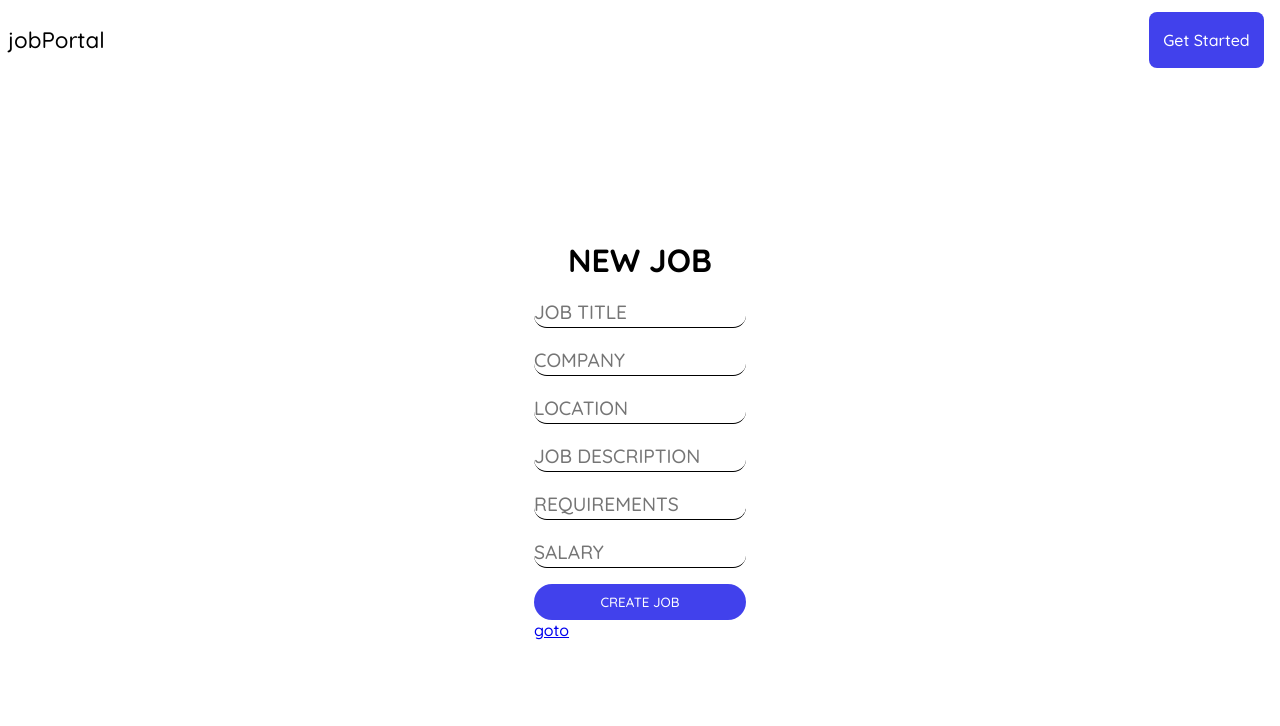
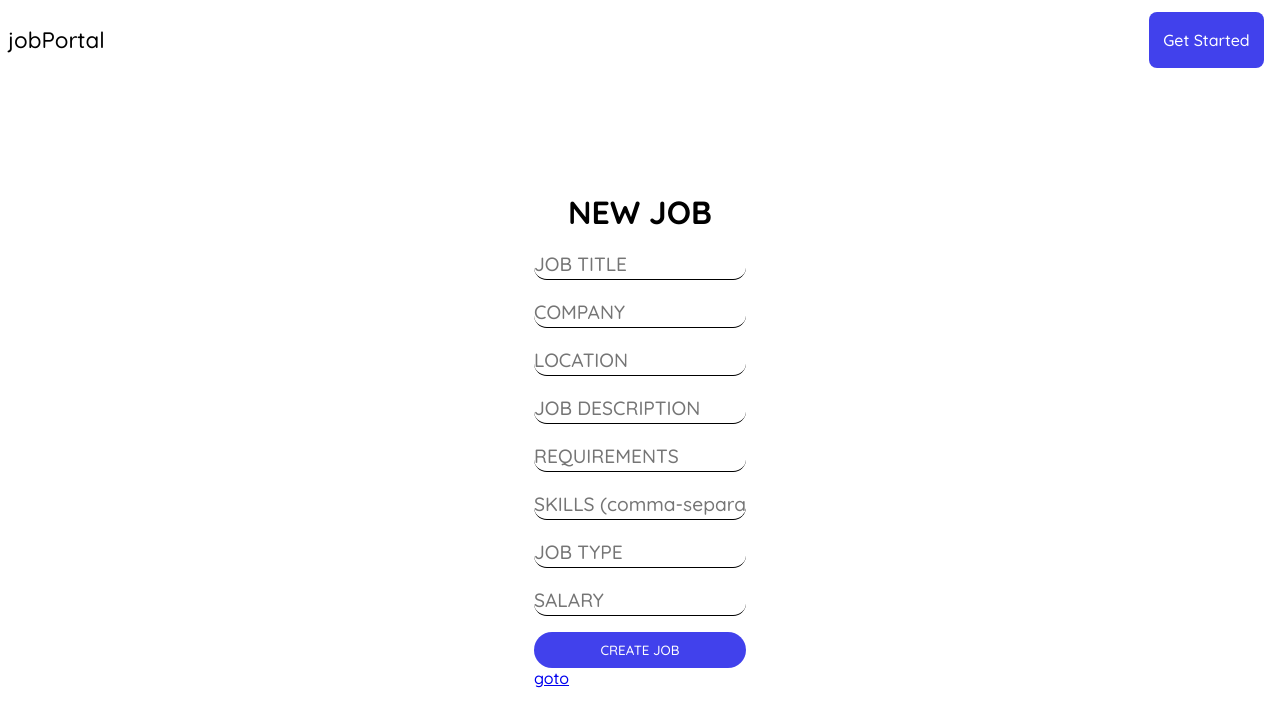
Before and after one commit to RAHULANUP/JobPortal, a React (Create React App) app: page /postjob in a window 1280 px wide. Shown: the top 726 px of the page. Built offline with nearby package versions, Linux system fonts and the light colour scheme.

Commit message:
Config PostJob

```diff
--- a/src/components/Postjob/Postjob.jsx
+++ b/src/components/Postjob/Postjob.jsx
@@ -9,6 +9,8 @@ function Postjob() {
     const [location, setLocation] = useState('');
     const [jobDescription, setJobDescription] = useState('');
     const [requirements, setRequirements] = useState('');
+    const [skills, setSkills] = useState('');
+    const [type, setType] = useState('');
     const [salary, setSalary] = useState('');
 
     const handleCreateJob = async (e) => {
@@ -22,11 +24,13 @@ function Postjob() {
             const response = await axios.post(
                 'https://dbms-jgsk.onrender.com/api/list-job/create',
                 {
-                    jobTitle,
+                    title: jobTitle,
                     company,
                     location,
-                    jobDescription,
+                    description: jobDescription,
                     requirements,
+                    skills: skills.split(','), // Convert comma-separated string to an array
+                    type,
                     salary,
                 },
                 {
@@ -94,6 +98,22 @@ function Postjob() {
                         <div>
                             <input
                                 type="text"
+                                placeholder="SKILLS (comma-separated)"
+                                value={skills}
+                                onChange={(e) => setSkills(e.target.value)}
+                            />
+                        </div>
+                        <div>
+                            <input
+                                type="text"
+                                placeholder="JOB TYPE"
+                                value={type}
+                                onChange={(e) => setType(e.target.value)}
+                            />
+                        </div>
+                        <div>
+                            <input
+                                type="text"
                                 placeholder="SALARY"
                                 value={salary}
                                 onChange={(e) => setSalary(e.target.value)}
```
